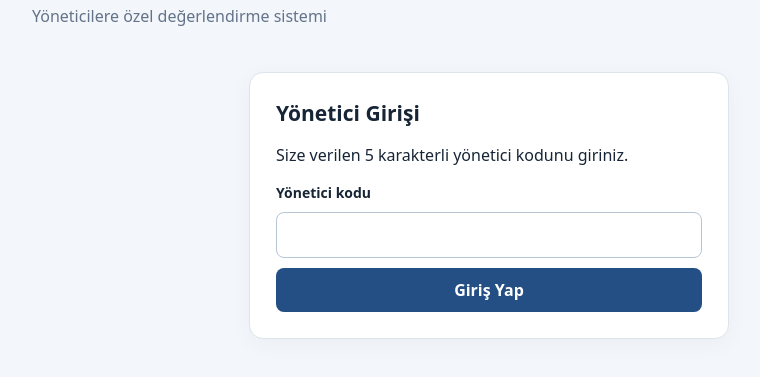
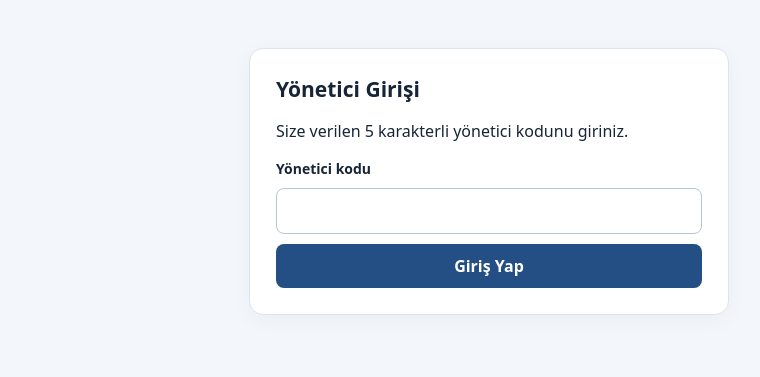
Before and after one commit to oturumsec12/yon_anketler, a plain HTML site: page manager.html in a window 1280 px wide. Shown: the part 79-456 px from the top of the page, without its empty margins (151-911 px from the left). Drawn offline with Linux system fonts and the light colour scheme.

Commit message:
Add files via upload

```diff
--- a/manager.html
+++ b/manager.html
@@ -10,7 +10,7 @@
   <main id="appMain" class="container">
     <header class="page-header">
       <h1>Çalışan Değerlendirme Anketi</h1>
-      <p>Yöneticilere özel değerlendirme sistemi</p>
+
     </header>
 
     <section id="loginView" class="panel narrow">
```
